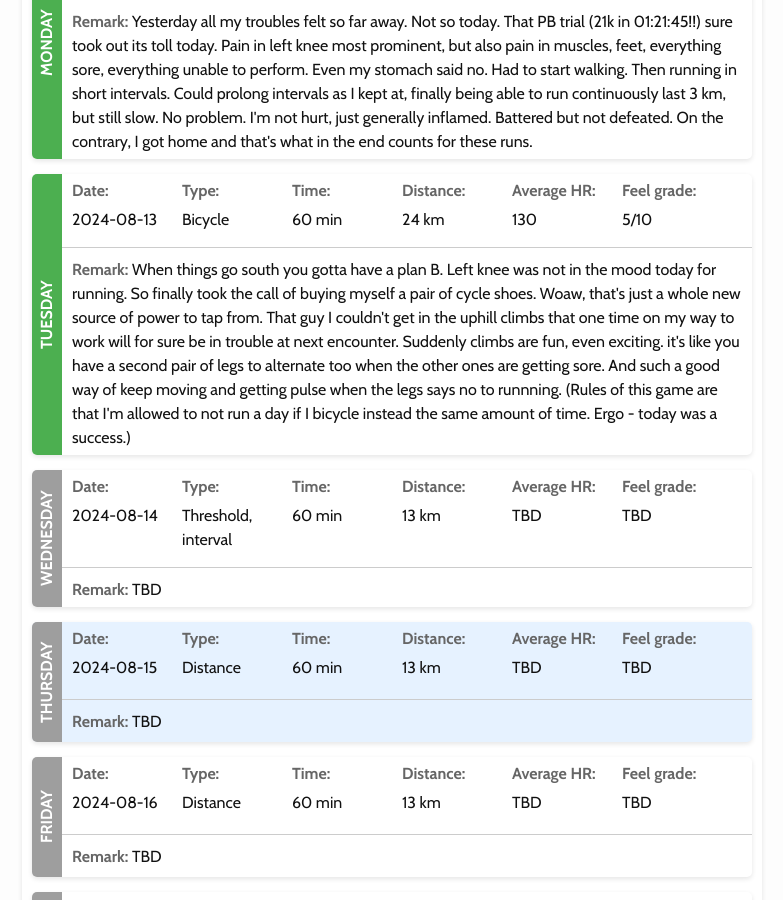
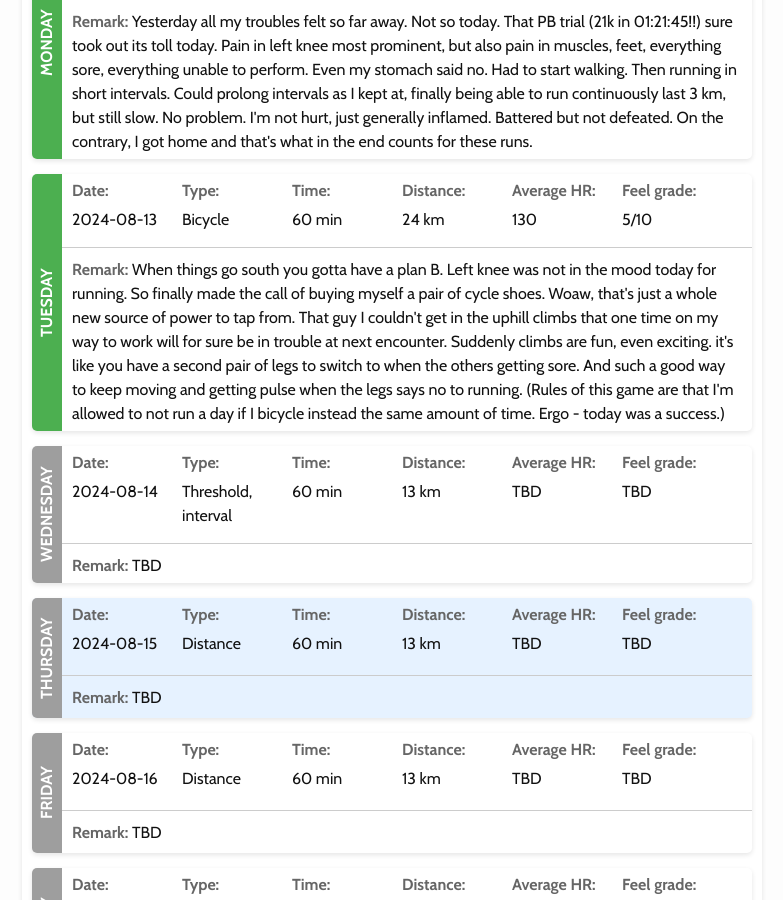
Before and after one commit to hulsbo/personal-blog, a Jekyll site: the page built from running-plan.markdown, in a window 1280 px wide and 900 px high, scrolled down 355 px. Shown: the whole window, without its empty margins (248-1031 px from the left). Built offline with Jekyll 4.4.1, drawn with Linux system fonts in a browser that asks for light colours.

Commit message:
tuesday DONE.

```diff
--- a/_includes/output.html
+++ b/_includes/output.html
@@ -3,7 +3,7 @@
     <ul>
       <li class="headerStyle"><div>Weekday</div><div>Date</div><div>Type</div><div>Time</div><div>Distance</div><div>Average HR</div><div>Feel grade</div><div>Remark</div></li>
       <li class="Done"><div data-label="Weekday">MONDAY</div><div data-label="Date">2024-08-12</div><div data-label="Type">Distance</div><div data-label="Time">75</div><div data-label="Distance">12</div><div data-label="Average HR">125</div><div data-label="Feel grade"> 2/10</div><div data-label="Remark">Yesterday all my troubles felt so far away. Not so today. That PB trial (21k in 01:21:45!!) sure took out its toll today. Pain in left knee most prominent, but also pain in muscles, feet, everything sore, everything unable to perform. Even my stomach said no. Had to start walking. Then running in short intervals. Could prolong intervals as I kept at, finally being able to run continuously last 3 km, but still slow. No problem. I'm not hurt, just generally inflamed. Battered but not defeated. On the contrary, I got home and that's what in the end counts for these runs.</div></li>
-      <li class="Done"><div data-label="Weekday">TUESDAY</div><div data-label="Date">2024-08-13</div><div data-label="Type">Bicycle</div><div data-label="Time">60</div><div data-label="Distance">24</div><div data-label="Average HR">130</div><div data-label="Feel grade"> 5/10</div><div data-label="Remark">When things go south you gotta have a plan B. Left knee was not in the mood today for running. So finally took the call of buying myself a pair of cycle shoes. Woaw, that's just a whole new source of power to tap from. That guy I couldn't get in the uphill climbs that one time on my way to work will for sure be in trouble at next encounter. Suddenly climbs are fun, even exciting. it's like you have a second pair of legs to alternate too when the other ones are getting sore. And such a good way of keep moving and getting pulse when the legs says no to runnning. (Rules of this game are that I'm allowed to not run a day if I bicycle instead the same amount of time. Ergo - today was a success.)</div></li>
+      <li class="Done"><div data-label="Weekday">TUESDAY</div><div data-label="Date">2024-08-13</div><div data-label="Type">Bicycle</div><div data-label="Time">60</div><div data-label="Distance">24</div><div data-label="Average HR">130</div><div data-label="Feel grade"> 5/10</div><div data-label="Remark">When things go south you gotta have a plan B. Left knee was not in the mood today for running. So finally made the call of buying myself a pair of cycle shoes. Woaw, that's just a whole new source of power to tap from. That guy I couldn't get in the uphill climbs that one time on my way to work will for sure be in trouble at next encounter. Suddenly climbs are fun, even exciting. it's like you have a second pair of legs to switch to when the others getting sore. And such a good way to keep moving and getting pulse when the legs says no to running. (Rules of this game are that I'm allowed to not run a day if I bicycle instead the same amount of time. Ergo - today was a success.)</div></li>
       <li class="Undone"><div data-label="Weekday">WEDNESDAY</div><div data-label="Date">2024-08-14</div><div data-label="Type">Threshold, interval</div><div data-label="Time">60</div><div data-label="Distance">13</div><div data-label="Average HR">TBD</div><div data-label="Feel grade">TBD</div><div data-label="Remark">TBD</div></li>
       <li class="Undone"><div data-label="Weekday">THURSDAY</div><div data-label="Date">2024-08-15</div><div data-label="Type">Distance</div><div data-label="Time">60</div><div data-label="Distance">13</div><div data-label="Average HR">TBD</div><div data-label="Feel grade">TBD</div><div data-label="Remark">TBD</div></li>
       <li class="Undone"><div data-label="Weekday">FRIDAY</div><div data-label="Date">2024-08-16</div><div data-label="Type">Distance</div><div data-label="Time">60</div><div data-label="Distance">13</div><div data-label="Average HR">TBD</div><div data-label="Feel grade">TBD</div><div data-label="Remark">TBD</div></li>
```
Also changed, not shown: 1 other file.
